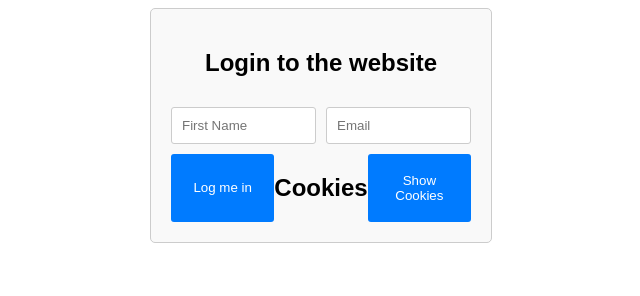
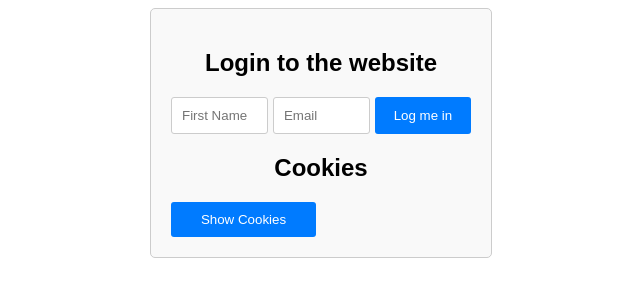
Before and after one commit to GustaveIR/alx_javascript, a website: page Cookies_local_storage/0-index.html in a window 1280 px wide. Shown: the whole page, without its empty margins (319-959 px from the left). Drawn offline with Linux system fonts and the light colour scheme.

Commit message:
Cookies_local_storage

```diff
--- a/Cookies_local_storage/0-index.html
+++ b/Cookies_local_storage/0-index.html
@@ -23,7 +23,7 @@
     .login-container input[type="email"] {
         width: calc(50% - 5px);
         padding: 10px;
-        margin: 10px 0;
+        margin-right: 5px;
         border: 1px solid #ccc;
         border-radius: 3px;
         box-sizing: border-box;
@@ -56,12 +56,10 @@
         <div class="flex-container">
             <input type="text" id="firstname" name="firstname" placeholder="First Name" required>
             <input type="email" id="email" name="email" placeholder="Email" required>
+            <input type="submit" value="Log me in" onclick="setCookies()">
         </div>
-        <div class="flex-container">
-            <input type="submit" value="Log me in" onclick="setCookies()">
-            <h2>Cookies</h2>
-            <button type="button" onclick="showCookies()">Show Cookies</button>
-        </div>
+        <h2>Cookies</h2>
+        <button type="button" onclick="showCookies()">Show Cookies</button>
     </form>
 </div>
 
```
